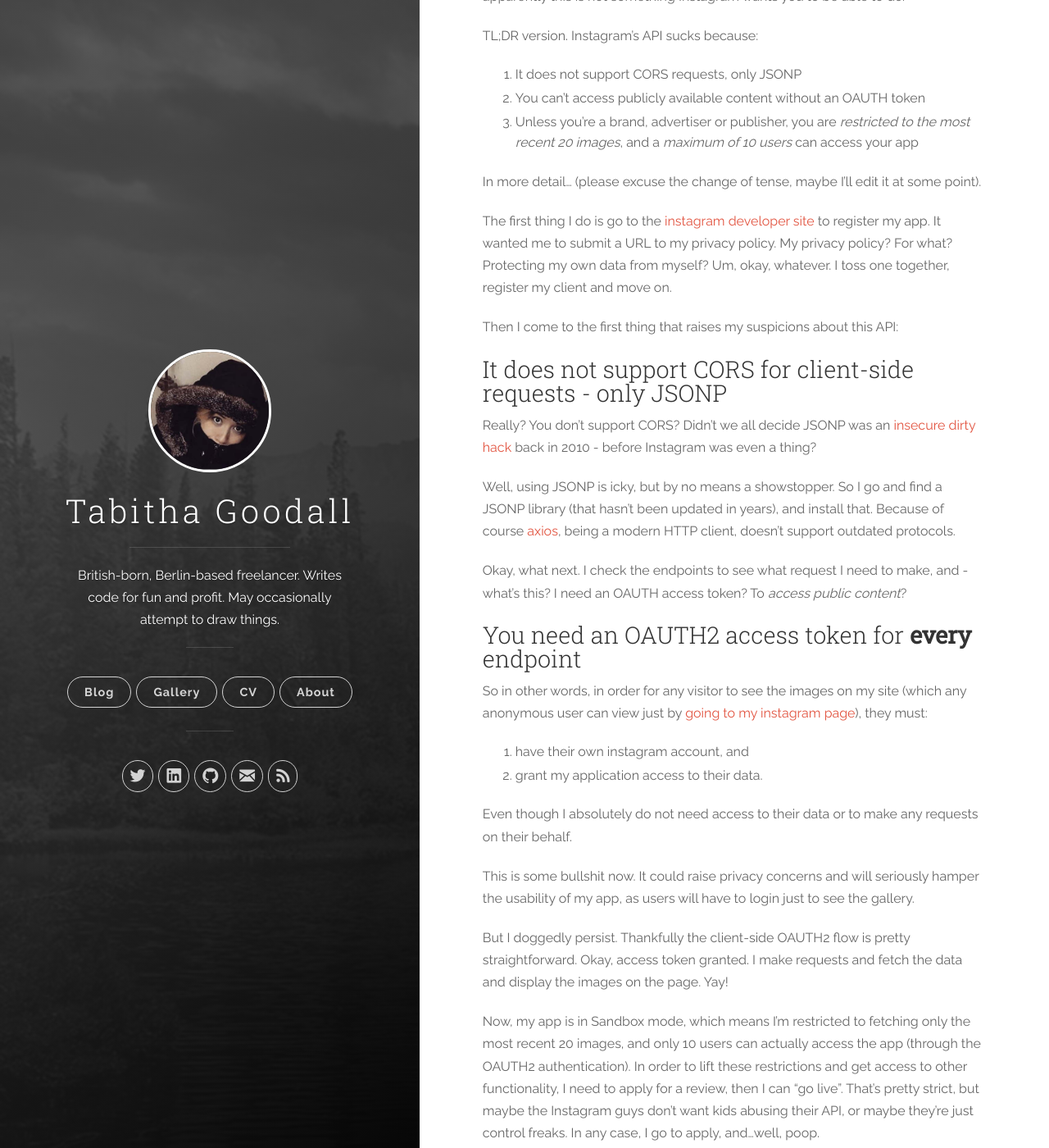
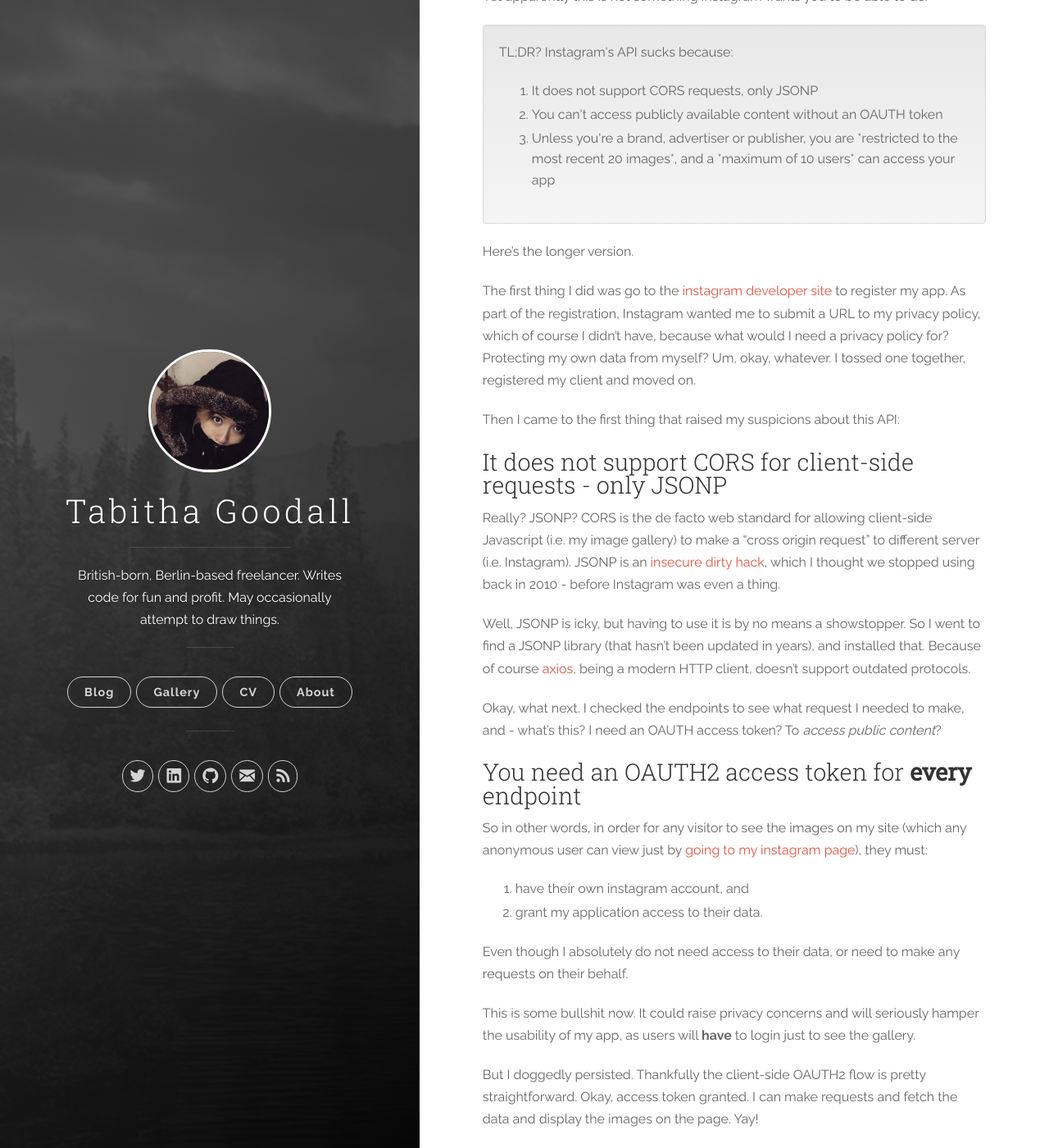
Before and after one commit to twitchett/twitchett.github.io, a Jekyll site: the page built from src/_posts/2017-04-23-why-instagrams-api-sucks.md, in a window 1280 px wide and 1400 px high, scrolled down 518 px. Shown: the whole window at 82% size. Built offline with Jekyll 4.4.1, drawn with Linux system fonts in a browser that asks for light colours; nearby versions of some CDN libraries; comment, search, counter and statistics services are not loaded; some of the changed text lies outside the part shown.

Commit message:
post: some edits

```diff
--- a/src/_posts/2017-04-23-why-instagrams-api-sucks.md
+++ b/src/_posts/2017-04-23-why-instagrams-api-sucks.md
@@ -2,34 +2,36 @@
 layout: post
 date:   2017-04-23 12:30:00
 title:  "Why Instagram's API sucks"
-categories: [bitching]
-tags: [tech, instagram, api, cors, oauth2]
+categories: [geek-talk]
+tags: [tech, instagram, api, cors, jsonp, oauth2]
 comments: true
 
 ---
 I built a little [React app][react_app] to display images from my Instagram stream. Writing React was fun; anything that touched Instagram's API was not. Now, after a few days of wrangling, I've just decided to sod the whole thing off and hack my own solution together.
 
-It's not as if I'm using the API for anything particularly ambitious/nefarious - all I want I do is *fetch my own images* in order to display them on my own site. A simple requirement, probably the most common use case for any client of their API. Yet apparently this is not something Instagram wants you to be able to do.
+It's not as if I wanted to use the API for anything particularly ambitious/nefarious - all I want I do is *fetch my own images* in order to display them on my own site. A simple requirement, probably the most common use case for any client of their API. Yet apparently this is not something Instagram wants you to be able to do.
 
-TL;DR version. Instagram's API sucks because:
+<div class="well">
+    <p>TL;DR? Instagram's API sucks because:</p>
+    <ol>
+    <li>It does not support CORS requests, only JSONP</li>
+    <li>You can't access publicly available content without an OAUTH token</li>
+    <li>Unless you're a brand, advertiser or publisher, you are *restricted to the most recent 20 images*, and a *maximum of 10 users* can access your app</li></ol>
+</div>
 
-1. It does not support CORS requests, only JSONP
-2. You can't access publicly available content without an OAUTH token
-3. Unless you're a brand, advertiser or publisher, you are *restricted to the most recent 20 images*, and a *maximum of 10 users* can access your app
+Here's the longer version.
 
-In more detail... (please excuse the change of tense, maybe I'll edit it at some point).
+The first thing I did was go to the [instagram developer site][instagram_api] to register my app. As part of the registration, Instagram wanted me to submit a URL to my privacy policy, which of course I didn't have, because what would I need a privacy policy for? Protecting my own data from myself? Um, okay, whatever. I tossed one together, registered my client and moved on.
 
-The first thing I do is go to the [instagram developer site][instagram_api] to register my app. It wanted me to submit a URL to my privacy policy. My privacy policy? For what? Protecting my own data from myself? Um, okay, whatever. I toss one together, register my client and move on.
-
-Then I come to the first thing that raises my suspicions about this API:
+Then I came to the first thing that raised my suspicions about this API:
 
 ### It does not support CORS for client-side requests - only JSONP
 
-Really? You don't support CORS? Didn't we all decide JSONP was an [insecure][jsonp_insecure] [dirty hack][jsonp_dirtyhack] back in 2010 - before Instagram was even a thing?
+Really? JSONP? CORS is the de facto web standard for allowing client-side Javascript (i.e. my image gallery) to make a "cross origin request" to different server (i.e. Instagram). JSONP is an [insecure][jsonp_insecure] [dirty hack][jsonp_dirtyhack], which I thought we stopped using back in 2010 - before Instagram was even a thing.
 
-Well, using JSONP is icky, but by no means a showstopper. So I go and find a JSONP library (that hasn't been updated in years), and install that. Because of course [axios][axios], being a modern HTTP client, doesn't support outdated protocols.
+Well, JSONP is icky, but having to use it is by no means a showstopper. So I went to find a JSONP library (that hasn't been updated in years), and installed that. Because of course [axios][axios], being a modern HTTP client, doesn't support outdated protocols.
 
-Okay, what next. I check the endpoints to see what request I need to make, and - what's this? I need an OAUTH access token? To *access public content*?
+Okay, what next. I checked the endpoints to see what request I needed to make, and - what's this? I need an OAUTH access token? To *access public content*?
 
 ### You need an OAUTH2 access token for **every** endpoint
 
@@ -38,17 +40,21 @@
 1. have their own instagram account, and
 2. grant my application access to their data.
 
-Even though I absolutely do not need access to their data or to make any requests on their behalf.
+Even though I absolutely do not need access to their data, or need to make any requests on their behalf.
 
-This is some bullshit now. It could raise privacy concerns and will seriously hamper the usability of my app, as users will have to login just to see the gallery.
+This is some bullshit now. It could raise privacy concerns and will seriously hamper the usability of my app, as users will **have** to login just to see the gallery.
 
-But I doggedly persist. Thankfully the client-side OAUTH2 flow is pretty straightforward. Okay, access token granted. I make requests and fetch the data and display the images on the page. Yay!
+But I doggedly persisted. Thankfully the client-side OAUTH2 flow is pretty straightforward. Okay, access token granted. I can make requests and fetch the data and display the images on the page. Yay!
 
-Now, my app is in Sandbox mode, which means I'm restricted to fetching only the most recent 20 images, and only 10 users can actually access the app (through the OAUTH2 authentication). In order to lift these restrictions and get access to other functionality, I need to apply for a review, then I can "go live". That's pretty strict, but maybe the Instagram guys don't want kids abusing their API, or maybe they're just control freaks. In any case, I go to apply, and...well, poop.
+Now, my app was in Sandbox mode, which meant I'm restricted to fetching only the most recent 20 images, and only 10 users can actually access the app (through the OAUTH2 authentication). In order to lift these restrictions and get access to other functionality, I needed to apply for a review, then I could "go live". That's pretty strict, but maybe the Instagram guys don't want kids abusing their API, or maybe they're just control freaks. In any case, I went to apply, and...well, poop.
 
 ### You must be a *brand*, *advertiser* or *publisher* in order to use the API outside of Sandbox mode
 
+Or, your app must "allow users to login and share their own content" - i.e. you must be extending Instagram's reach as an image-sharing platform into other domains.
+
 Basically, Instagram has made their API as close to useless as possible for your average joe developer who just wants to make requests and access content. You're rate-limited, you're user-limited, you're content-limited.
+
+And that's why Instagram's API truly sucks.
 
 What's the point of even making an API available to use? I'm surprised that Instagram, as a child company of Facebook (that apparently has a very decent API), has taken these decisions to make their API so closed off. It stifles creativity and innovation. As someone who makes use of open source software every day, for professional and personal use, this kind of attitude makes me frustrated and sad.
 
```
